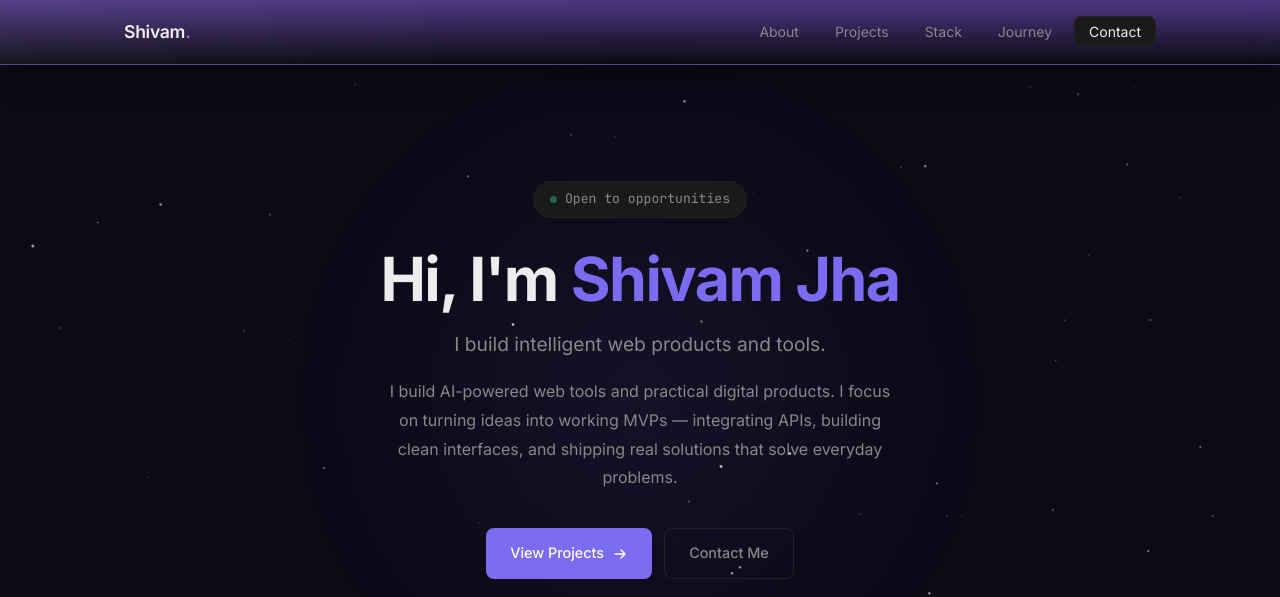
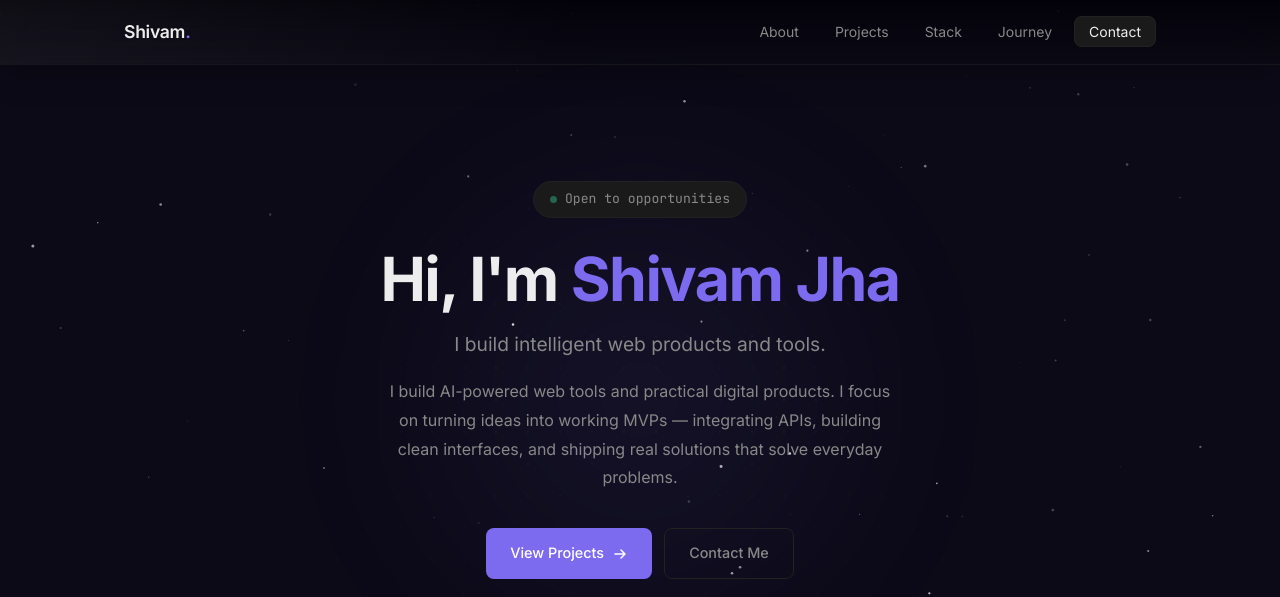
Before and after one commit to Shivam-Jha007/portfolio, a plain HTML site: page index.html in a window 1280 px wide. Shown: the top 597 px of the page. Drawn offline with Linux system fonts and the light colour scheme; animation ran at ten frames a second.

Commit message:
added better nav bg

```diff
--- a/style.css
+++ b/style.css
@@ -81,7 +81,7 @@ a {
   left: 0;
   right: 0;
   z-index: 1000;
-  background: linear-gradient(180deg, rgba(89, 63, 150, 0.858), rgba(10, 10, 14, 0.55));
+  background: linear-gradient(180deg, rgba(2, 0, 6, 0.858), rgba(10, 10, 14, 0.55));
   backdrop-filter: blur(18px) saturate(140%);
   -webkit-backdrop-filter: blur(18px) saturate(140%);
   border-bottom: 1px solid rgba(255, 255, 255, 0.08);
```
